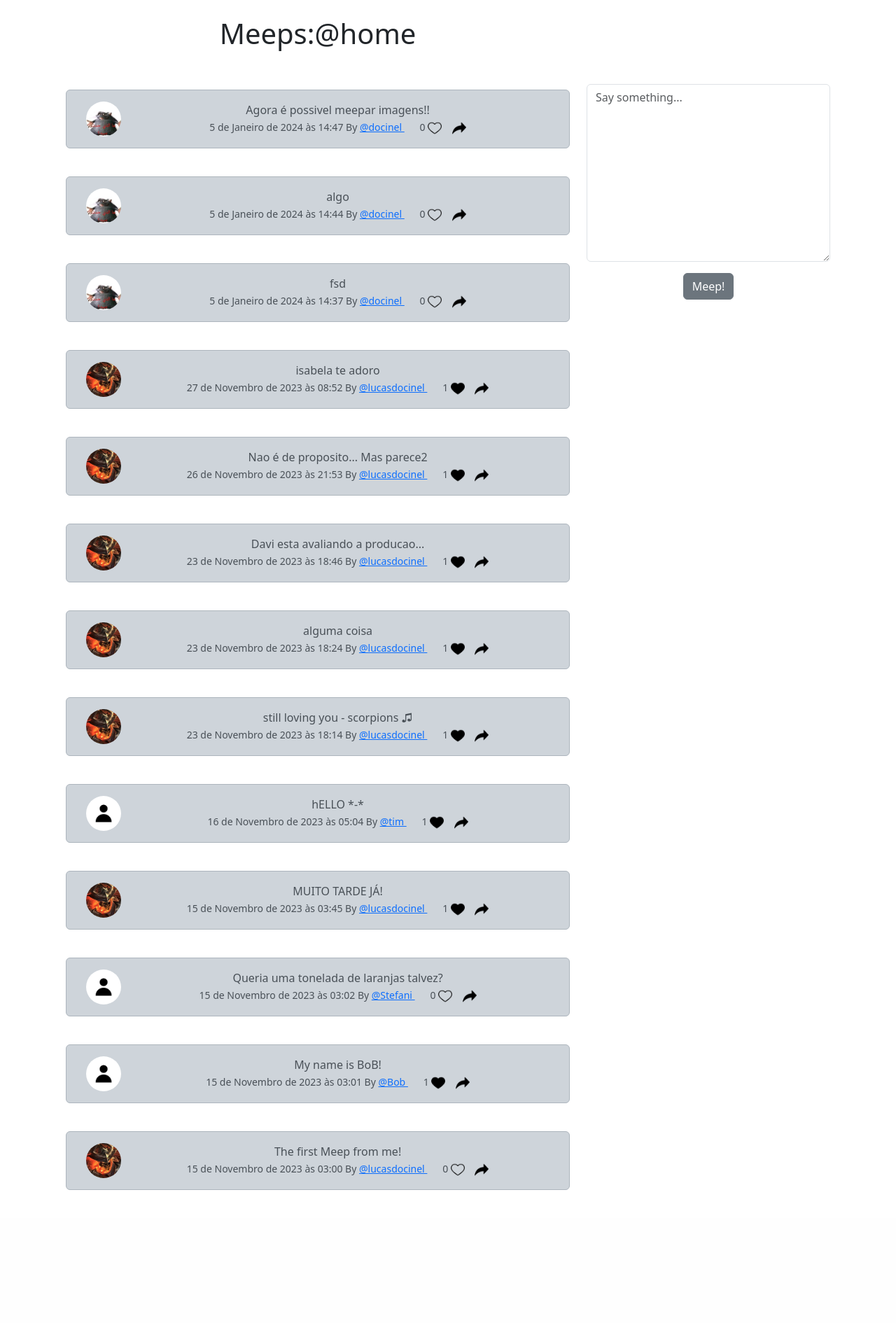
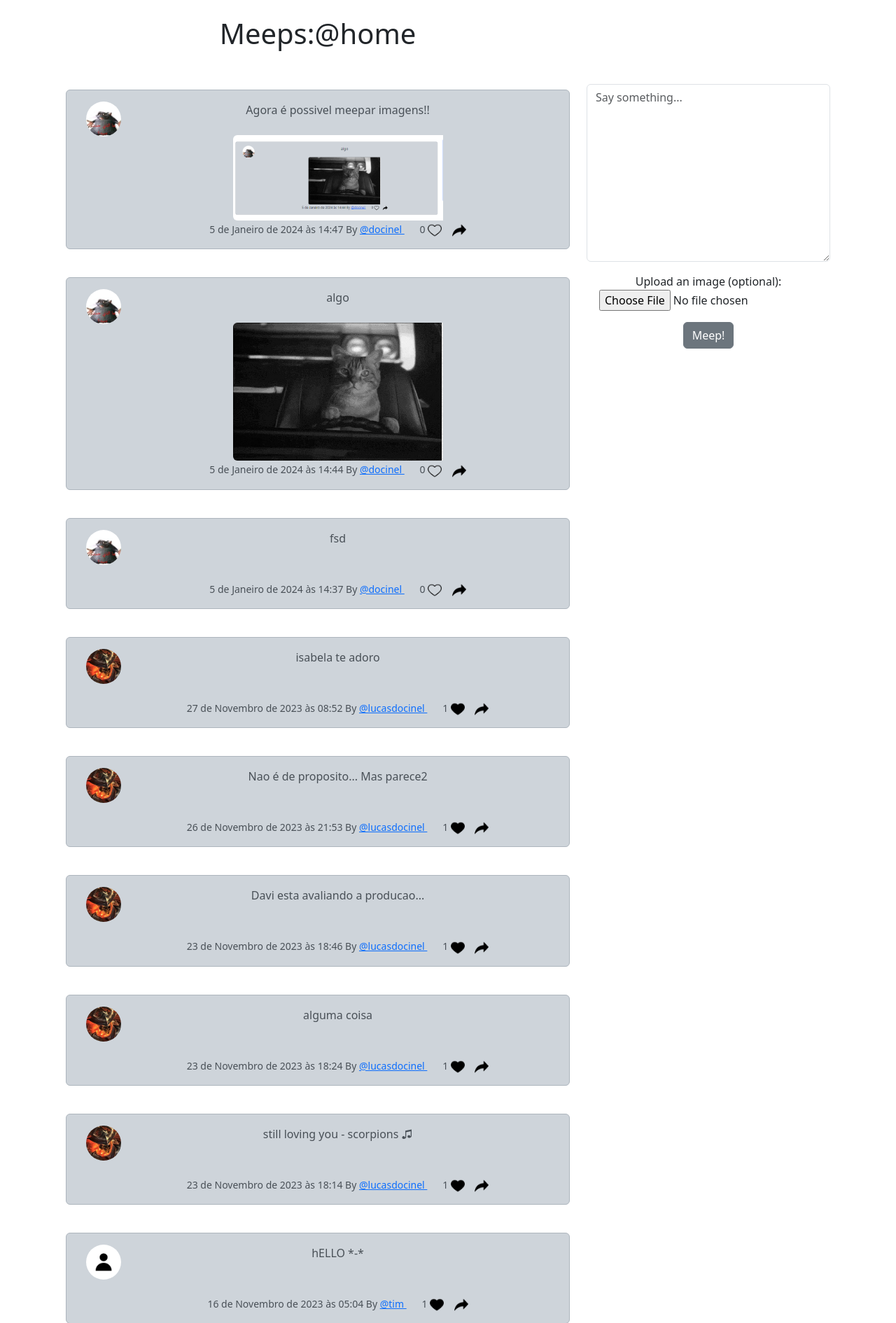
Before and after one commit to lucasdocinel/twitterClone, a Django app: page / in a window 1280 px wide. Shown: the part 76-1966 px from the top of the page at 70% size. Before the commit the page ends 1776 px from the top, so only its background shows below. Run offline with Django 4.2, Linux system fonts and the light colour scheme; a user stored in the database is signed in; data comes from the database, SQL or seed files in the repository; both versions use the stored data as it was after the commit.

Commit message:
Atualizaçoes para postar imagens

```diff
--- a/core/settings.py
+++ b/core/settings.py
@@ -108,10 +108,12 @@ USE_TZ = True
 # https://docs.djangoproject.com/en/4.2/howto/static-files/
 
 STATIC_URL = 'static/'
+STATICFILES_DIRS = [
+
+]
 
 MEDIA_URL = 'media/'
 MEDIA_ROOT = os.path.join(BASE_DIR, 'media')
-
 
 # Default primary key field type
 # https://docs.djangoproject.com/en/4.2/ref/settings/#default-auto-field
--- a/musker/forms.py
+++ b/musker/forms.py
@@ -2,7 +2,6 @@ from django import forms
 from .models import Meep, Profile
 from django.contrib.auth.forms import UserCreationForm
 from django.contrib.auth.models import User
-
 
 
 class ProfilePicForm(forms.ModelForm):
@@ -28,6 +27,15 @@ class MeepForm(forms.ModelForm):
             }
         ),
         label='',
+    )
+    image = forms.ImageField(
+        required=False,
+        widget=forms.ClearableFileInput(
+            attrs={
+                'class': 'form-control-file',
+            }
+        ),
+        label='Upload an image (optional)',
     )
 
     class Meta:
--- a/musker/models.py
+++ b/musker/models.py
@@ -12,6 +12,7 @@ from django.conf import settings
 class Meep(models.Model):
     user = models.ForeignKey(User, related_name='meeps',on_delete=models.DO_NOTHING)
     body = models.CharField(max_length=200, blank=True)
+    image = models.ImageField(upload_to='images/meep_images/', blank=True, null=True)
     created_at = models.DateTimeField(auto_now_add=True)
     likes = models.ManyToManyField(User, related_name='meep_like', blank=True)
 
--- a/musker/templates/base.html
+++ b/musker/templates/base.html
@@ -24,5 +24,18 @@
       {% endblock %}
     </div>
     <script src="https://cdn.jsdelivr.net/npm/bootstrap@5.3.2/dist/js/bootstrap.bundle.min.js" integrity="sha384-C6RzsynM9kWDrMNeT87bh95OGNyZPhcTNXj1NW7RuBCsyN/o0jlpcV8Qyq46cDfL" crossorigin="anonymous"></script>
+    <script>
+      function expandImage(imageId) {
+          var img = document.getElementById(imageId);
+          if (img.style.width === "300px") {
+              img.style.width = "600px";  // ou o tamanho desejado ao expandir
+              img.style.height = "600px"; // ou o tamanho desejado ao expandir
+          } else {
+              img.style.width = "300px";  // ou o tamanho original
+              img.style.height = "300px"; // ou o tamanho original
+          }
+      }
+  </script>
+
   </body>
 </html>
--- a/musker/templates/home.html
+++ b/musker/templates/home.html
@@ -31,7 +31,10 @@
             </div>
 
             <div class="col-md-11">
-                {{ meep.body }}<br/>
+                {{ meep.body }}<br><br>
+                {% if meep.image %}
+                    <img id="meepImage{{ meep.id }}" src="{{ meep.image.url }}" width="300" height="300" class="img-fluid rounded-start" alt="{{ meep.user.username }}" onclick="expandImage('meepImage{{ meep.id }}')">
+                {% endif %}<br>
                 <small class="text-mudet">
                     {{ meep.created_at }} By
                     <a href="{% url 'profile' meep.user.id %}">
@@ -66,7 +69,7 @@
     <br/><br/><br/><br/>
 
     {% if form %}
-        <form method="POST">
+        <form method="POST" enctype="multipart/form-data">
             {% csrf_token %}
             {{ form.as_p }}
 
--- a/musker/templates/profile.html
+++ b/musker/templates/profile.html
@@ -32,6 +32,9 @@
                     <div class="col-11">
 
                         {{ meep.body }}<br/>
+                        {% if meep.image %}
+                            <img id="meepImage{{ meep.id }}" src="{{ meep.image.url }}" width="300" height="300" class="img-fluid rounded-start" alt="{{ meep.user.username }}" onclick="expandImage('meepImage{{ meep.id }}')">
+                        {% endif %}<br>
                         <small class="text-mudet">
                             {{ meep.created_at }} By
                             @{{ meep.user.username }}
--- a/musker/templates/show_meep.html
+++ b/musker/templates/show_meep.html
@@ -29,6 +29,9 @@
 
             <div class="col-md-11">
                 {{ meep.body }}<br/>
+                {% if meep.image %}
+                    <img id="meepImage{{ meep.id }}" src="{{ meep.image.url }}" width="300" height="300" class="img-fluid rounded-start" alt="{{ meep.user.username }}" onclick="expandImage('meepImage{{ meep.id }}')">
+                {% endif %}<br>
                 <small class="text-mudet">
                     {{ meep.created_at }} By
                     <a href="{% url 'profile' meep.user.id %}">
--- a/musker/views.py
+++ b/musker/views.py
@@ -11,7 +11,7 @@ from django.contrib.auth.models import User
 
 def home(request):
     if request.user.is_authenticated:
-        form = MeepForm(request.POST or None)
+        form = MeepForm(request.POST or None, request.FILES or None)
         if request.method == 'POST':
             if form.is_valid():
                 meep = form.save(commit=False)
```
Also changed, not shown: db.sqlite3, media/images/meep_images/1.png (added), media/images/meep_images/2.png (added), musker/migrations/0007_meep_image_alter_profile_profile_bio.py (added).
